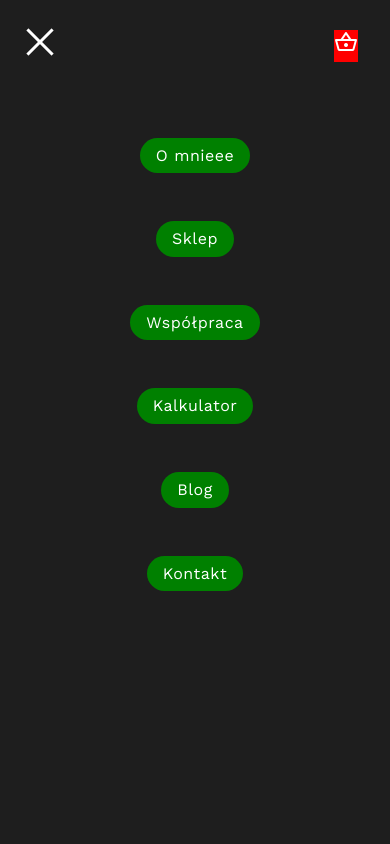
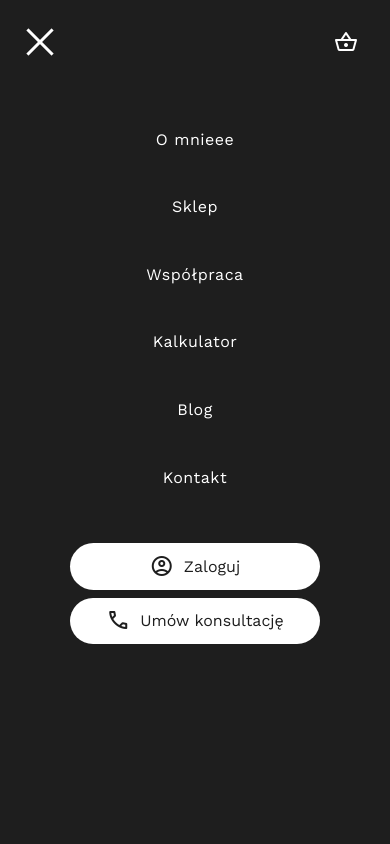
Before and after one commit to makbridgecoder/fitness-nutritionist-portfolio, a plain HTML site: page index.html in a window 390 px wide. Both pictures are taken after a click on the link "menu". Shown: the top 844 px of the page. Drawn offline with nearby package versions, Linux system fonts and the light colour scheme.

Commit message:
feat: extend collapsed menu with login and contact actions
- add login and phone contact buttons
- style the mobile menu layout

```diff
--- a/index.html
+++ b/index.html
@@ -55,6 +55,7 @@
               </div>
 
             </div>
+            <div class="row justify-content-center">
               <ul class="navbar-collapse-menu">
                 <li class="navbar-menu-item"><a href="pages/about.html"> O mnieee</a></li>
                 <li class="navbar-menu-item"><a href="pages/shop.html">Sklep</a></li>
@@ -64,7 +65,23 @@
                 <li class="navbar-menu-item"><a href="pages/contact.html">Kontakt</a></li>
               </ul>
             </div>
-
+            <div class="row justify-content-center">
+              <div class="nav-collapse-login-cnt">
+                <a href="#" >
+                  <div class="nav-collapse-login-btn">
+                    <div class="material-symbols-outlined size-24">account_circle</div>
+                    <span class="btn-text">Zaloguj</span>
+                  </div>
+                </a>
+                <a href="tel:+48533577101" >
+                  <div class="nav-collapse-login-btn">
+                    <div class="material-symbols-outlined size-24">phone</div>
+                    <span class="btn-text">Umów konsultację</span>
+                  </div>
+                </a>
+              </div>
+            </div>
+          </div>
           <div class="nav-right-section">
             <div class="nav-card-button"><a href="#">
               <div class="material-symbols-outlined size-24">
--- a/styles/main.css
+++ b/styles/main.css
@@ -217,15 +217,13 @@ nav a:active {
   display: flex;
   flex-direction: column;
   align-items: center;
-  margin-top: 4rem;
+  margin-top: 3rem;
   padding-inline-start: 0;
 }
 
 .navbar-collapse-menu li {
   list-style: none;
-  margin-bottom: 3rem;
-  background-color: green;
-  max-width: 50%;
+  margin-bottom: 2rem;
   border-radius: 96px;
 
 }
@@ -240,7 +238,7 @@ nav a:active {
 
 
 .nav-right-section {
-  width: 120px;
+  width: 100px;
   display: flex;
   justify-content: right;
   padding-right: 1rem;
@@ -248,15 +246,39 @@ nav a:active {
 }
 
 .nav-card-button:first-child {
-  background-color: black;
   display: none;
 }
 
-.nav-card-button:nth-child(2) {
-  background-color: red;
+.nav-collapse-login-cnt {
+  display: flex;
+  flex-direction: column;
+  align-items: center;
+  width: 250px;
+  row-gap: 8px;
+}
+
+.nav-collapse-login-btn {
+  display: flex;
+  width: 250px;
+  flex-direction: row;
+  padding: 0.65rem 1em;
+  background-color: var(--theme-color-white);
+  color: var(--theme-color-black);
+  border-radius: 96px;
+  justify-content: center;
+
 
 }
 
+.btn-text {
+  padding-left: 10px;
+}
+
+
+.visually-hidden {
+  position: absolute;
+  left: -9999px;
+}
 
 .modulo-hero {
   padding: 3rem 0 3rem;
@@ -908,7 +930,6 @@ hr {
   .nav-card-button:first-child {
     display: flex;
 
-    background-color: green;
   }
 }
 
@@ -1034,7 +1055,7 @@ hr {
   }
 
   .nav-right-section {
-    width: 100px;
+    width: 90px;
     padding-right: 0;
   }
 
```
Lines whose indentation alone changed are shown as unchanged.
